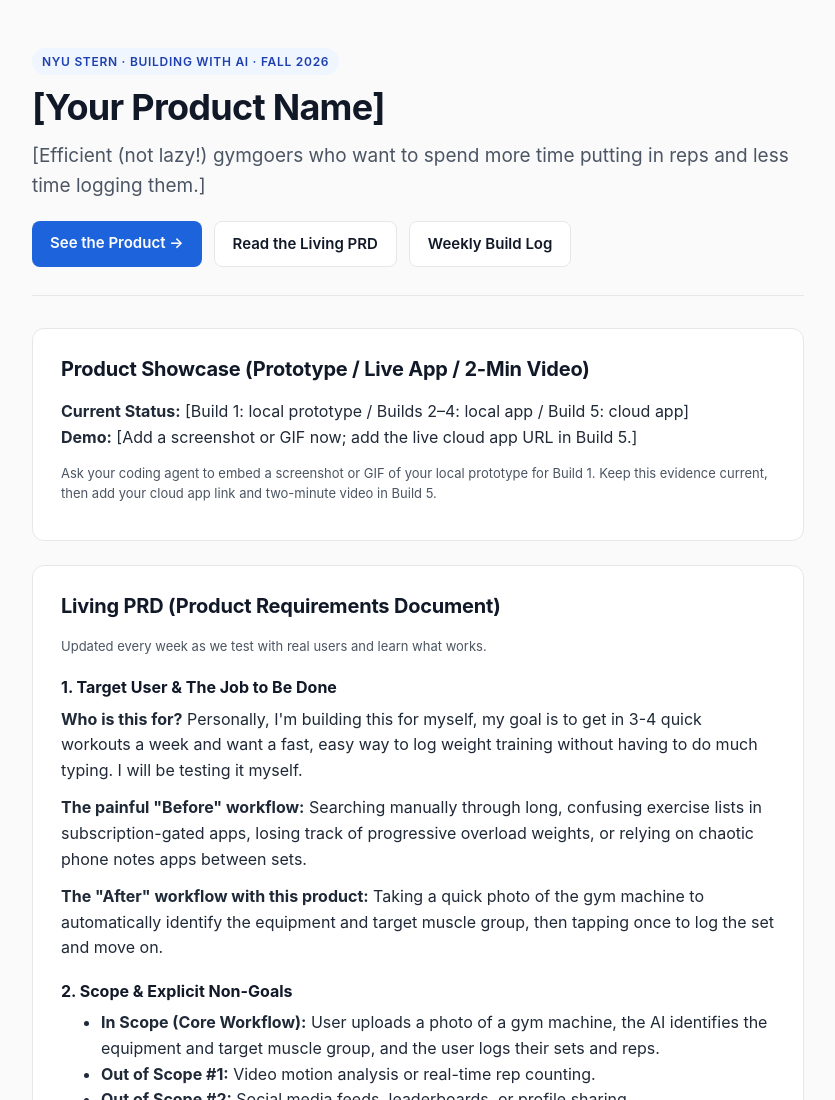
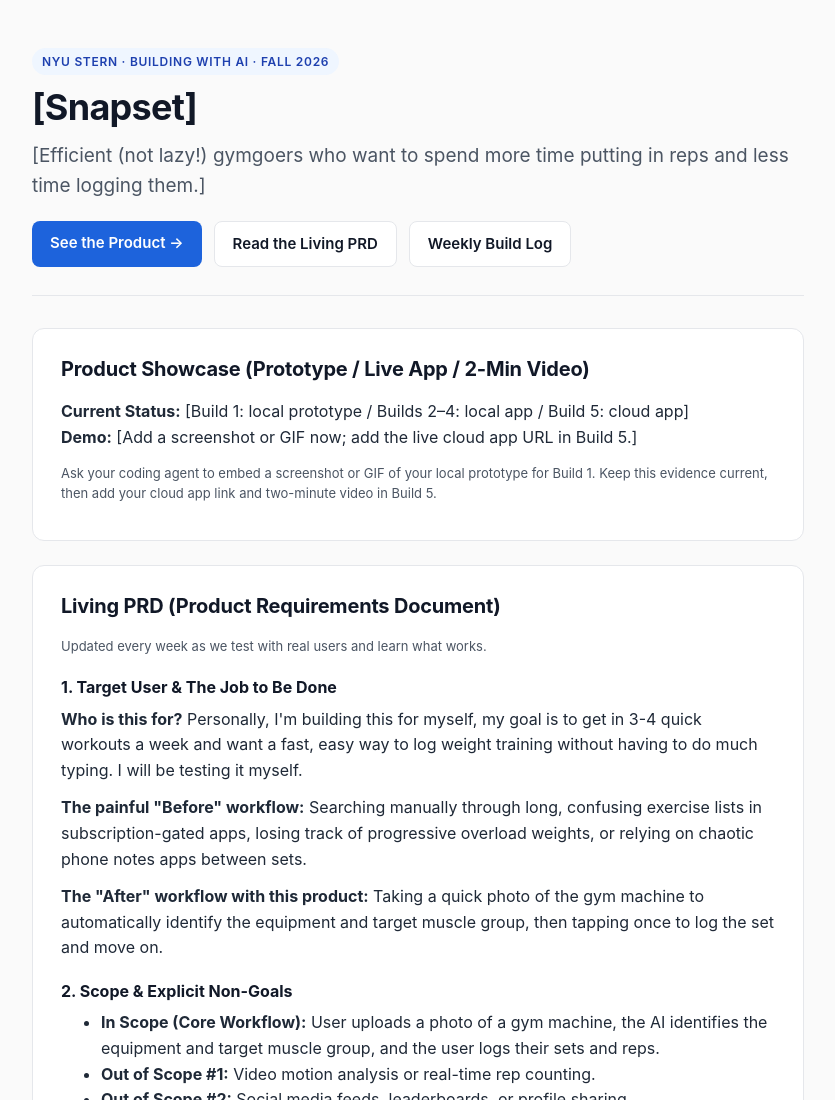
Before and after one commit to building-with-ai-f26/-Noguem05---project-slug-, a plain HTML site: page docs/index.html in a window 1280 px wide. Shown: the top 1100 px of the page, without its empty margins (222-1057 px from the left). Drawn offline with Linux system fonts and the light colour scheme.

Commit message:
Update index.html

```diff
--- a/docs/index.html
+++ b/docs/index.html
@@ -144,7 +144,7 @@
     <!-- HERO / PRODUCT PITCH -->
     <header>
       <span class="eyebrow">NYU Stern · Building with AI · Fall 2026</span>
-      <h1>[Your Product Name]</h1>
+      <h1>[Snapset]</h1>
       <p class="tagline">[Efficient (not lazy!) gymgoers who want to spend more time putting in reps and less time logging them.]</p>
       <div class="cta-row">
         <a class="btn" href="#live-demo" onclick="window.posthog && posthog.capture('clicked_try_product')">See the Product →</a>
```
